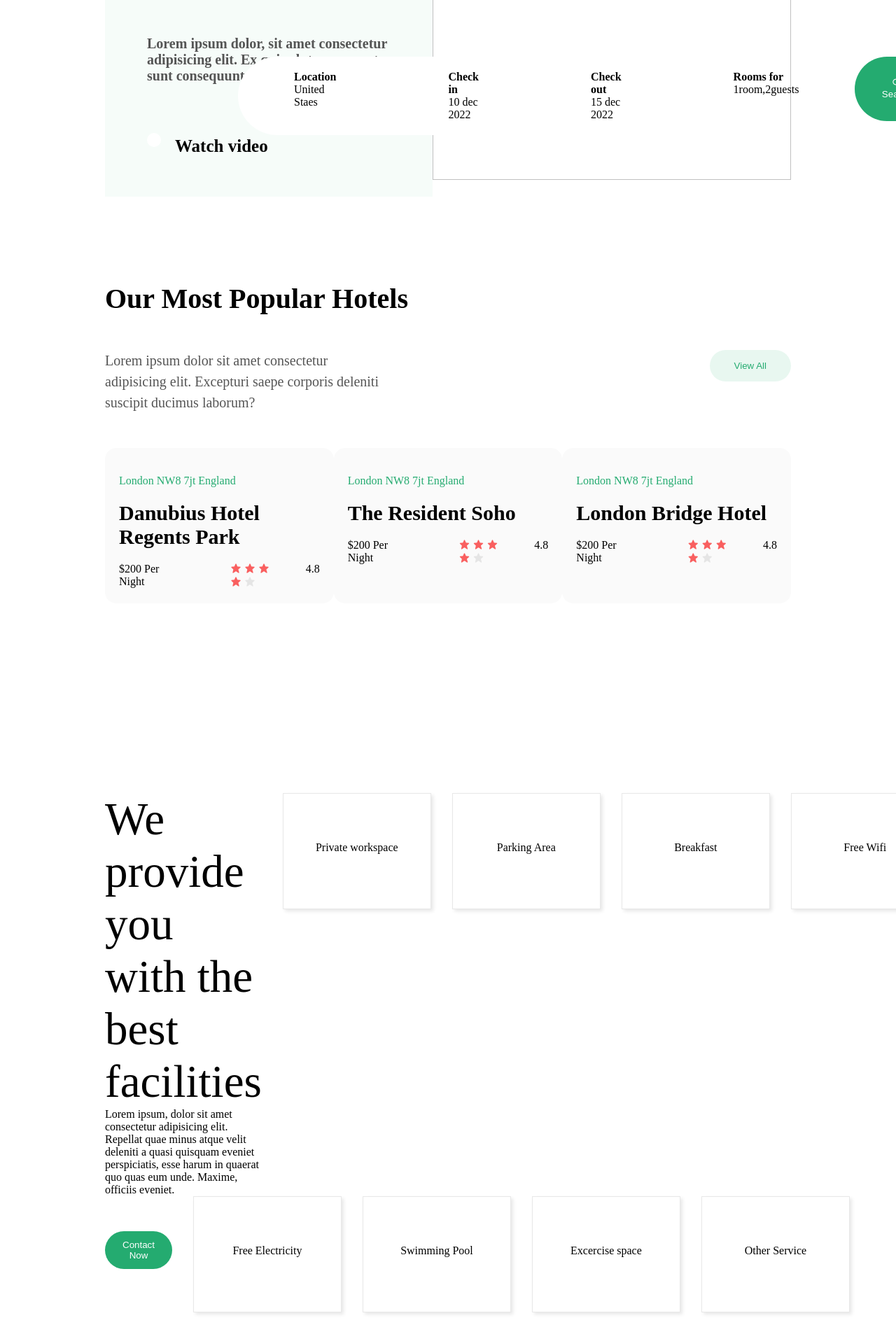
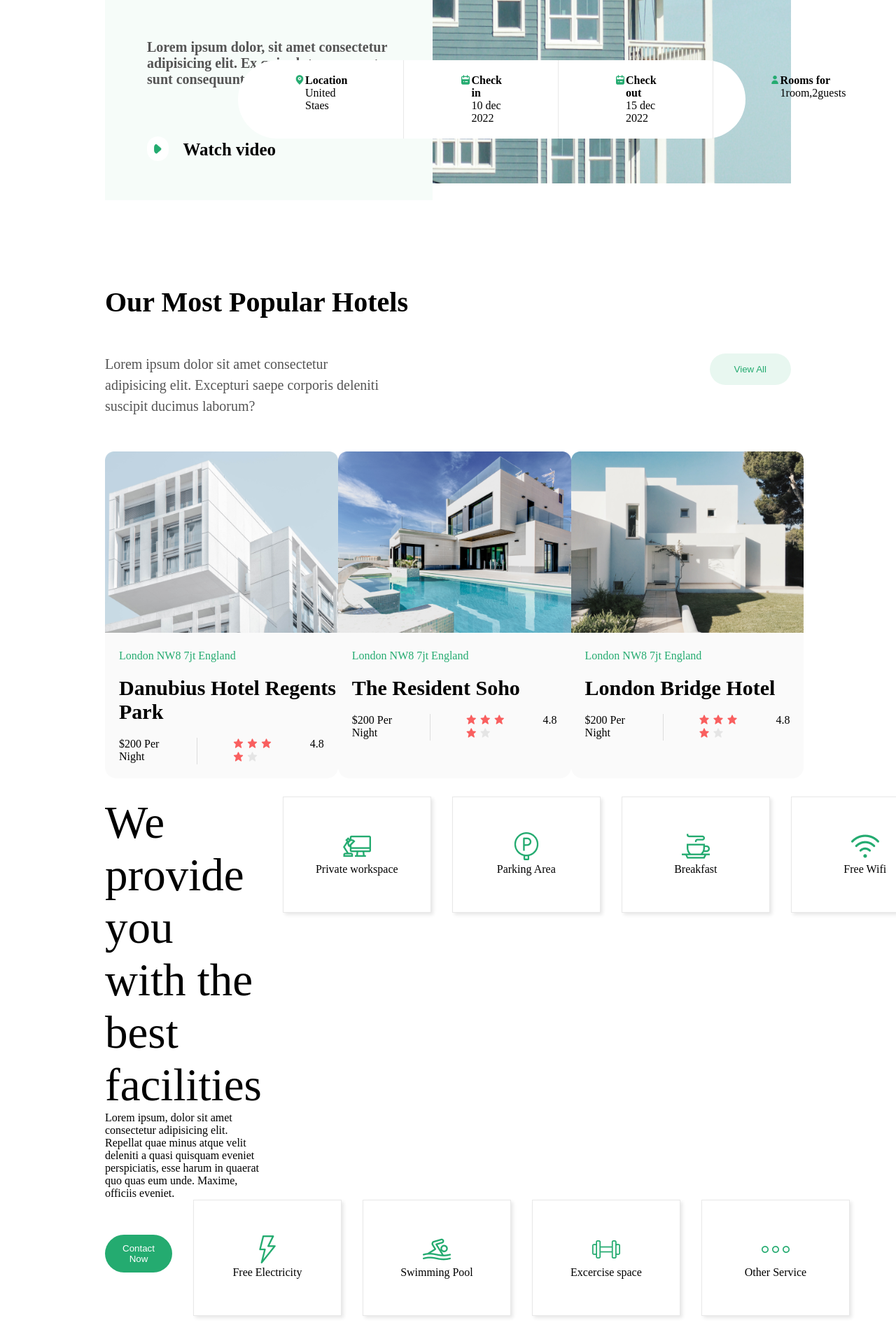
Before and after one commit to Jamal713/personal-project1, a plain HTML site: page index.html in a window 1280 px wide. Shown: the part 522-2435 px from the top of the page at 70% size. Drawn offline with nearby package versions, Linux system fonts and the light colour scheme; the site is published under a folder, as on GitHub Pages, so addresses that start at the root find nothing.

Commit message:
Update index.html

```diff
--- a/index.html
+++ b/index.html
@@ -17,7 +17,7 @@
       <div class="container">
         <div class="row">
           <div class="logo">
-            <a href="#"><img src="/img/logo.png" alt="" /></a>
+            <a href="#"><img src="./img/logo.png" alt="" /></a>
           </div>
           <ul>
             <li><a href="#">Booking</a></li>
@@ -42,42 +42,42 @@
               soluta quo amet sunt consequuntur!
             </p>
             <div class="context-img">
-              <a href="#"><img src="/img/Vector.png" alt="" /></a>
+              <a href="#"><img src="./img/Vector.png" alt="" /></a>
               <h4><a href="#">Watch video</a></h4>
             </div>
           </div>
           <div class="sec1-img">
-            <img src="/img/image.png" alt="" />
+            <img src="./img/image.png" alt="" />
           </div>
         </div>
         <div class="bar">
           <div class="row3">
             <div class="bar1">
-              <img src="/img/pin.png" alt="" />
+              <img src="./img/pin.png" alt="" />
               <div class="bar1-text">
                 <h4>Location</h4>
                 <p>United Staes</p>
               </div>
             </div>
-            <img src="/img/Line 2.png" alt="" />
+            <img src="./img/Line 2.png" alt="" />
             <div class="bar1">
-              <img src="/img/calendar.png" alt="" />
+              <img src="./img/calendar.png" alt="" />
               <div class="bar1-text">
                 <h4>Check in</h4>
                 <p>10 dec 2022</p>
               </div>
             </div>
-            <img src="/img/Line 2.png" alt="" />
+            <img src="./img/Line 2.png" alt="" />
             <div class="bar1">
-              <img src="/img/calendar.png" alt="" />
+              <img src="./img/calendar.png" alt="" />
               <div class="bar1-text">
                 <h4>Check out</h4>
                 <p>15 dec 2022</p>
               </div>
             </div>
-            <img src="/img/Line 2.png" alt="" />
+            <img src="./img/Line 2.png" alt="" />
             <div class="bar1">
-              <img src="/img/person.png" alt="" />
+              <img src="./img/person.png" alt="" />
               <div class="bar1-text">
                 <h4>Rooms for</h4>
                 <p>1room,2guests</p>
@@ -103,12 +103,12 @@
         </div>
         <div class="row">
           <div class="card">
-            <img src="/img/image2.png" alt="" id="cr">
+            <img src="./img/image2.png" alt="" id="cr">
             <p class="small">London NW8 7jt England</p>
             <h2>Danubius Hotel Regents Park</h2>
             <div class="card-bottom">
               <p>$200 Per Night</p>
-              <img src="/img/Line 4.png" alt="">
+              <img src="./img/Line 4.png" alt="">
               <div class="card-icon">
                 <i class='bx bxs-star' ></i>
               <i class='bx bxs-star' ></i>
@@ -120,12 +120,12 @@
             </div>
           </div>
           <div class="card">
-            <img src="/img/image3.png" alt="" id="cr">
+            <img src="./img/image3.png" alt="" id="cr">
             <p class="small">London NW8 7jt England</p>
             <h2>The Resident Soho</h2>
             <div class="card-bottom">
               <p>$200 Per Night</p>
-              <img src="/img/Line 4.png" alt="">
+              <img src="./img/Line 4.png" alt="">
               <div class="card-icon">
                 <i class='bx bxs-star' ></i>
               <i class='bx bxs-star' ></i>
@@ -137,12 +137,12 @@
             </div>
           </div>
           <div class="card">
-            <img src="/img/image4.png" alt="" id="cr">
+            <img src="./img/image4.png" alt="" id="cr">
             <p class="small">London NW8 7jt England</p>
             <h2>London Bridge Hotel</h2>
             <div class="card-bottom">
               <p>$200 Per Night</p>
-              <img src="/img/Line 4.png" alt="">
+              <img src="./img/Line 4.png" alt="">
               <div class="card-icon">
                 <i class='bx bxs-star' ></i>
               <i class='bx bxs-star' ></i>
@@ -167,19 +167,19 @@
           </div>
           <div class="sector1">
             <div class="sector">
-              <img src="/img/workspace 1.png" alt="">
+              <img src="./img/workspace 1.png" alt="">
               <p>Private workspace</p>
             </div>
             <div class="sector">
-              <img src="/img/parking-area (1) 1.png" alt="">
+              <img src="./img/parking-area (1) 1.png" alt="">
               <p>Parking Area</p>
             </div>
             <div class="sector">
-              <img src="/img/cappuccino 1.png" alt="">
+              <img src="./img/cappuccino 1.png" alt="">
               <p>Breakfast</p>
             </div>
             <div class="sector">
-              <img src="/img/wifi (2) 1.png" alt="">
+              <img src="./img/wifi (2) 1.png" alt="">
               <p>Free Wifi</p>
             </div>
 
@@ -191,19 +191,19 @@
           </div>
           <div class="sector2">
             <div class="sector">
-              <img src="/img/flash (1) 1.png" alt="">
+              <img src="./img/flash (1) 1.png" alt="">
               <p>Free Electricity</p>
             </div>
             <div class="sector">
-              <img src="/img/swimmer 1.png" alt="">
+              <img src="./img/swimmer 1.png" alt="">
               <p>Swimming Pool</p>
             </div>
             <div class="sector">
-              <img src="/img/dumbell 1.png" alt="">
+              <img src="./img/dumbell 1.png" alt="">
               <p>Excercise space</p>
             </div>
             <div class="sector">
-              <img src="/img/ellipsis 1.png" alt="">
+              <img src="./img/ellipsis 1.png" alt="">
               <p>Other Service</p>
             </div>
           </div>
@@ -214,7 +214,7 @@
       <div class="container">
         <div class="row">
           <div class="sec4-img">
-            <img src="/img/imagee.png" alt="">
+            <img src="./img/imagee.png" alt="">
           </div>
           <div class="sec4-content">
             <h1>Discover our History</h1>
@@ -242,7 +242,7 @@
 
 
           <div class="sec5-img">
-            <img src="/img/imageee.png" alt="">
+            <img src="./img/imageee.png" alt="">
           </div>
         </div>
       </div>
@@ -250,11 +250,11 @@
     <section class="sec6">
       <div class="container">
         <div class="row">
-          <img src="/img/Hotels.com-Logo.wine 1.png" alt="">
-          <img src="/img/Hyatt-Logo.wine 1.png" alt="">
-          <img src="/img/Park_Hotels_&_Resorts-Logo.wine 1.png" alt="">
-          <img src="/img/Cushman_&_Wakefield-Logo.wine 1.png" alt="">
-          <img src="/img/Hilton_Portland_Hotel-Logo.wine 1.png" alt="">
+          <img src="./img/Hotels.com-Logo.wine 1.png" alt="">
+          <img src="./img/Hyatt-Logo.wine 1.png" alt="">
+          <img src="./img/Park_Hotels_&_Resorts-Logo.wine 1.png" alt="">
+          <img src="./img/Cushman_&_Wakefield-Logo.wine 1.png" alt="">
+          <img src="./img/Hilton_Portland_Hotel-Logo.wine 1.png" alt="">
         </div>
       </div>
     </section>
@@ -279,11 +279,11 @@
       <div class="container">
         <div class="row">
           <div class="c1">
-            <img src="/img/logo.png" alt="">
+            <img src="./img/logo.png" alt="">
             <p>Lorem ipsum dolor sit amet consectetur adipisicing elit. Accusantium at accusamus ipsa libero delectus culpa, tempore ratione eaque excepturi optio.</p>
-            <img src="/img/Group 23.png" alt="" class="imgg">
-            <img src="/img/Group 24.png" alt="" class="imgg">
-            <img src="/img/search 1.png" alt="" class="imgg">
+            <img src="./img/Group 23.png" alt="" class="imgg">
+            <img src="./img/Group 24.png" alt="" class="imgg">
+            <img src="./img/search 1.png" alt="" class="imgg">
           </div>
           <div class="c2">
             <h3>Home</h3>
```
